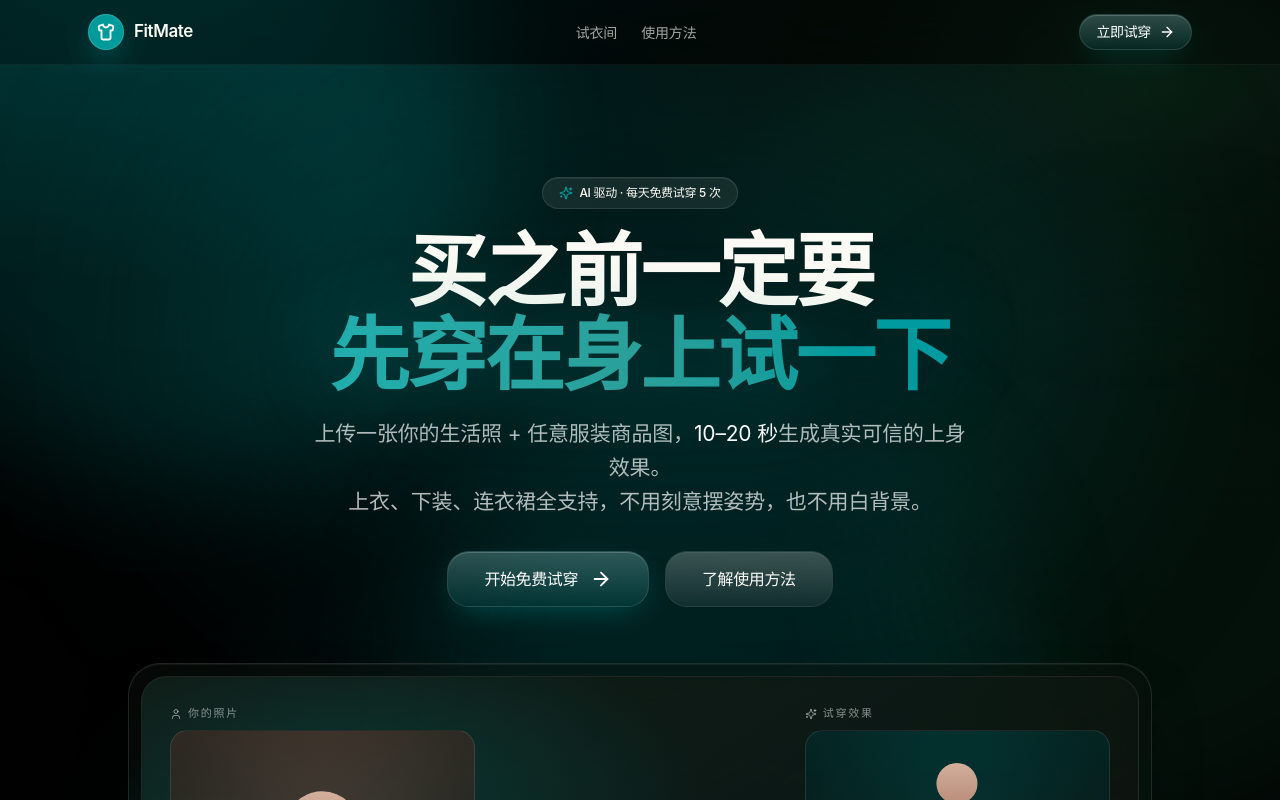
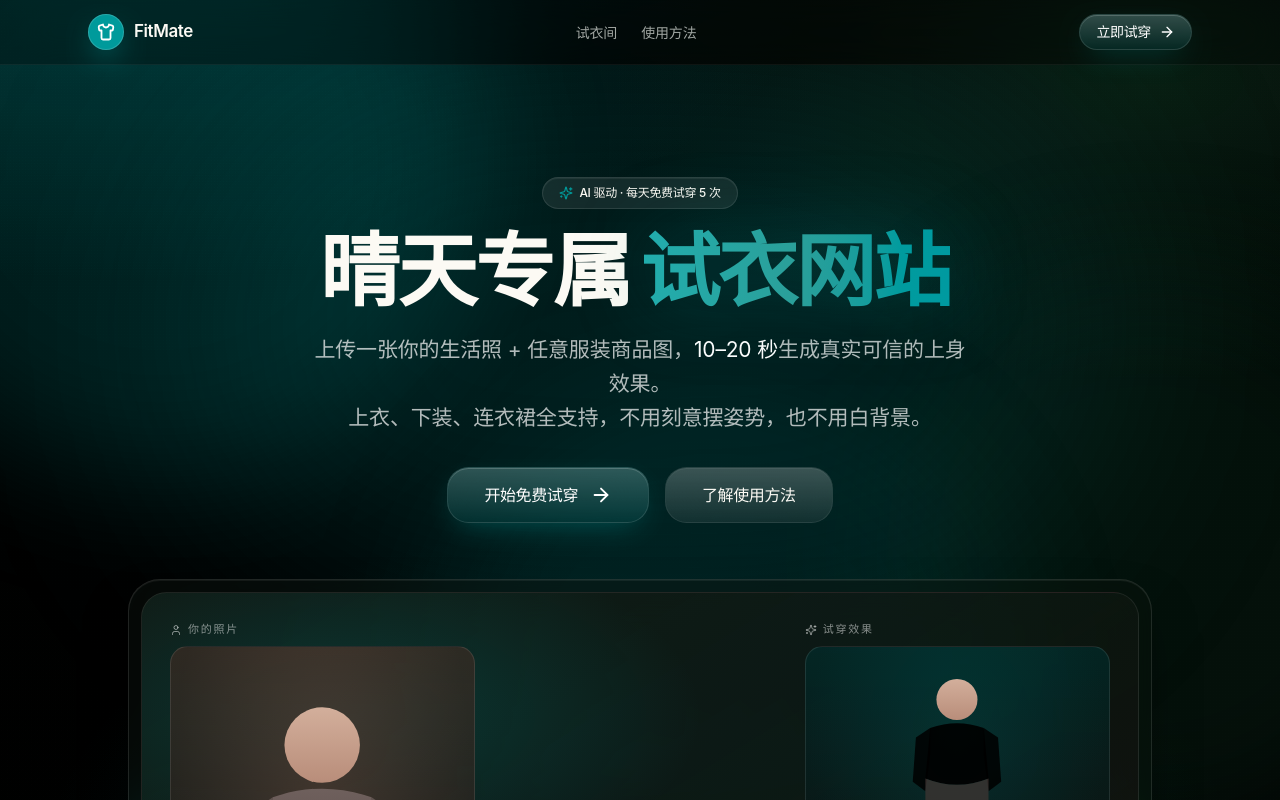
Before and after one commit to limachao/xunishiyi, a Next.js app: page / in a window 1280 px wide. Shown: the top 800 px of the page. Built offline with nearby package versions, Linux system fonts and the light colour scheme.

Commit message:
更改了标题

```diff
--- a/app/layout.tsx
+++ b/app/layout.tsx
@@ -5,7 +5,7 @@ import { GameProvider } from '@/contexts/GameContext';
 
 export const metadata: Metadata = {
   title: {
-    default: 'FitMate AI — 买之前一定要先试一下，AI 虚拟试衣',
+    default: '晴天专属试衣网站',
     template: '%s | FitMate AI',
   },
   description:
@@ -33,7 +33,7 @@ export const metadata: Metadata = {
     locale: 'zh_CN',
     url: 'https://fitmate.ai',
     siteName: 'FitMate AI',
-    title: 'FitMate AI — 买之前一定要先试一下，AI 虚拟试衣',
+    title: '晴天专属试衣网站',
     description:
       '买之前先看上身效果，免费试 5 次，AI 生成真实穿搭预览。',
   },
--- a/app/page.tsx
+++ b/app/page.tsx
@@ -41,10 +41,10 @@ export default function HomePage() {
           </Badge>
 
           <h1 className="max-w-4xl text-balance text-[44px] font-bold leading-[1.05] tracking-[-0.03em] md:text-[80px]">
-            买之前一定要
+            晴天专属
             <br className="md:hidden" />
             <span className="mx-0.5 md:mx-2.5 inline-block bg-gradient-to-r from-[oklch(0.68_0.11_195)] via-[oklch(0.64_0.1_190)] to-[oklch(0.62_0.11_200)] bg-clip-text text-transparent drop-shadow-[0_0_40px_oklch(0.62_0.11_195_/_0.35)]">
-              先穿在身上试一下
+              试衣网站
             </span>
           </h1>
 
```
